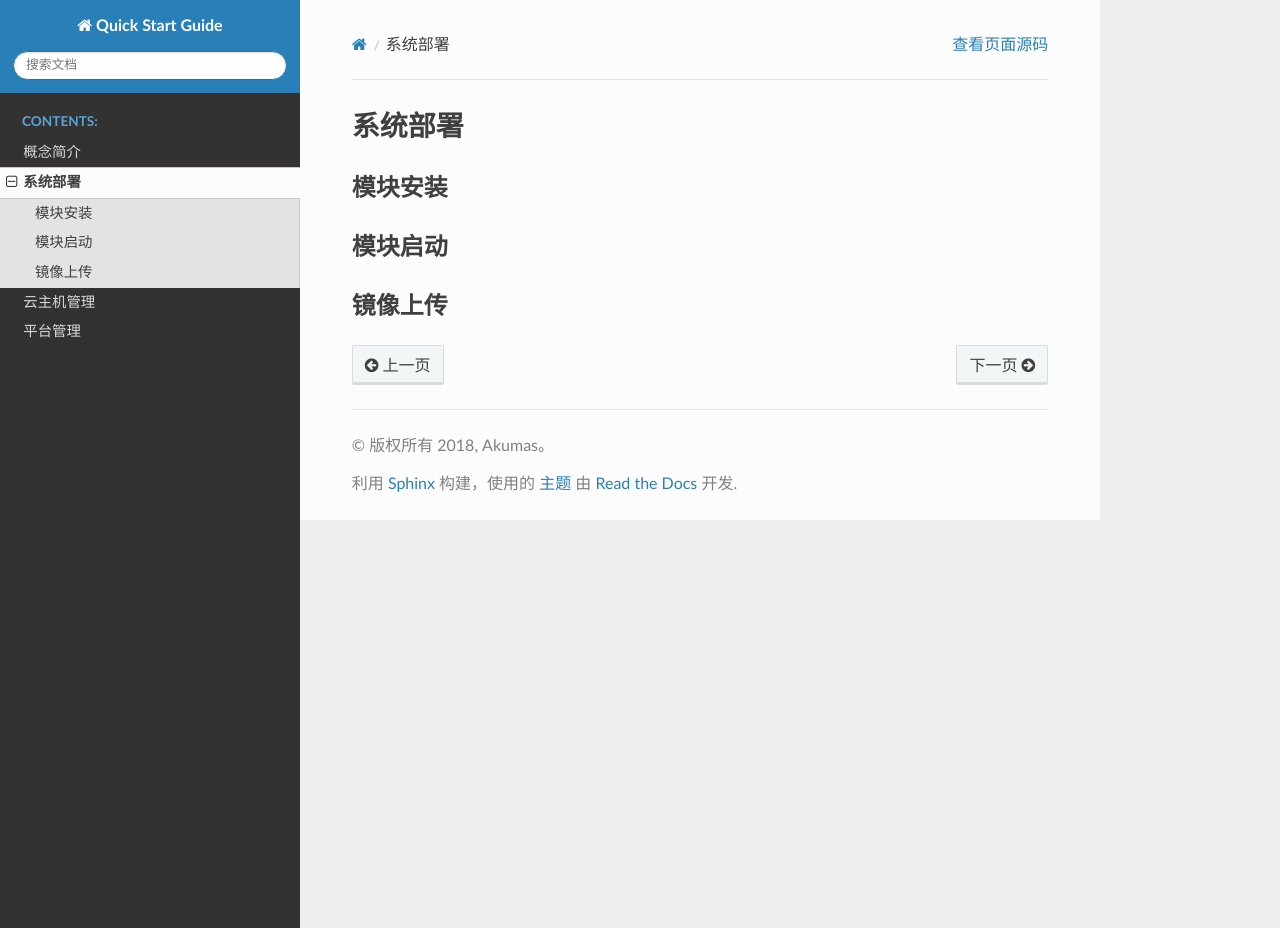
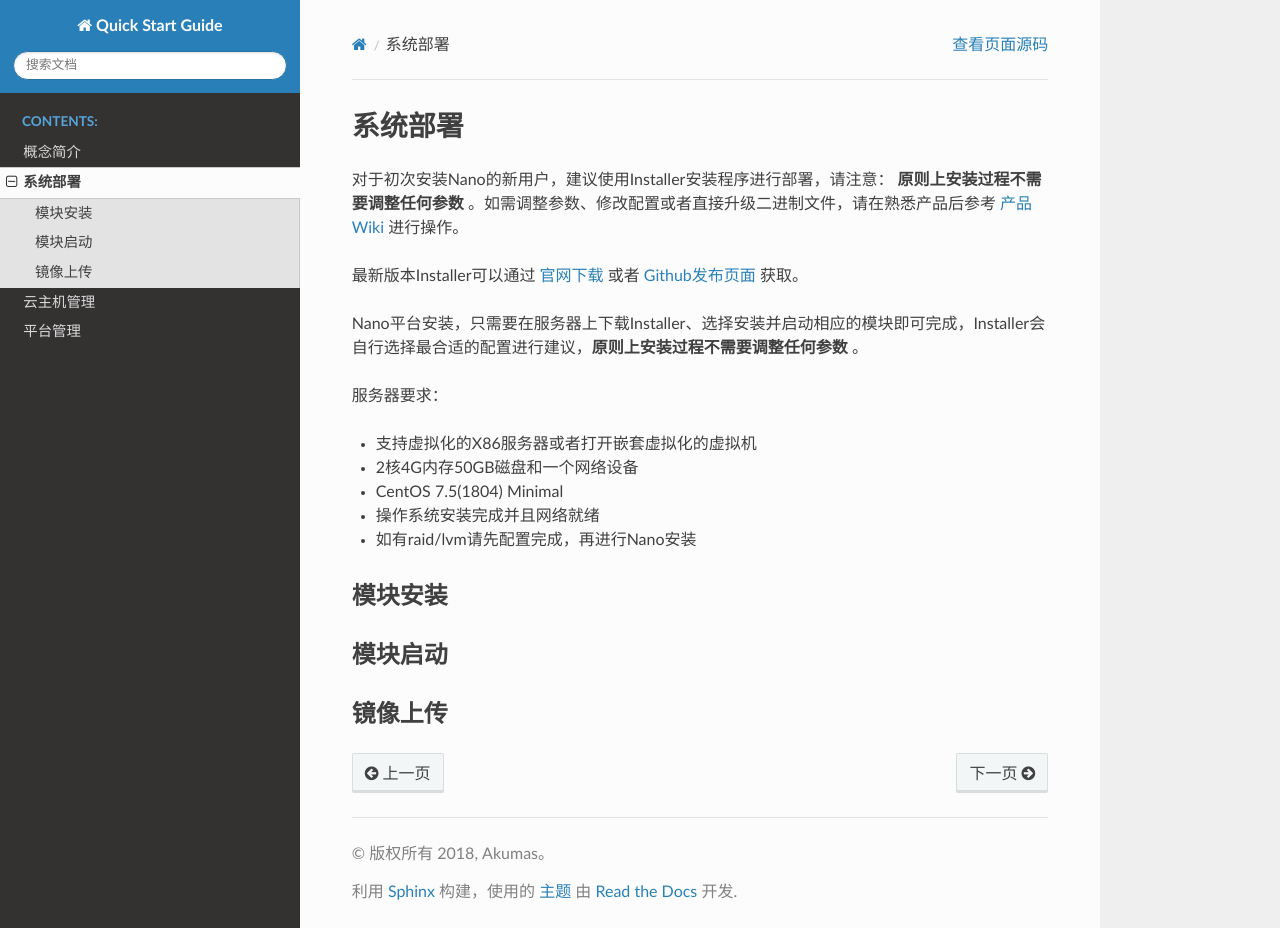
Before and after one commit to project-nano/quick-start, a Sphinx documentation site: the page built from docs/deployment.rst, in a window 1280 px wide and 928 px high. Built offline with Sphinx 7.4.7 and the Read the Docs theme 2.0.0, drawn with Linux system fonts in a browser that asks for light colours.

```diff
--- a/docs/deployment.rst
+++ b/docs/deployment.rst
@@ -4,6 +4,19 @@
 系统部署
 -------
 
+对于初次安装Nano的新用户，建议使用Installer安装程序进行部署，请注意： **原则上安装过程不需要调整任何参数** 。如需调整参数、修改配置或者直接升级二进制文件，请在熟悉产品后参考 `产品Wiki <https://github.com/project-nano/releases/wiki>`_ 进行操作。
+
+最新版本Installer可以通过 `官网下载 <https://nanos.cloud/zh-cn/download.html>`_ 或者 `Github发布页面 <https://github.com/project-nano/releases/releases>`_ 获取。
+
+Nano平台安装，只需要在服务器上下载Installer、选择安装并启动相应的模块即可完成，Installer会自行选择最合适的配置进行建议，**原则上安装过程不需要调整任何参数** 。
+
+服务器要求：
+
+- 支持虚拟化的X86服务器或者打开嵌套虚拟化的虚拟机
+- 2核4G内存50GB磁盘和一个网络设备
+- CentOS 7.5(1804) Minimal
+- 操作系统安装完成并且网络就绪
+- 如有raid/lvm请先配置完成，再进行Nano安装
 
 模块安装
 ========
```
Also changed, not shown: docs/concept.rst (+7 -2 lines).
